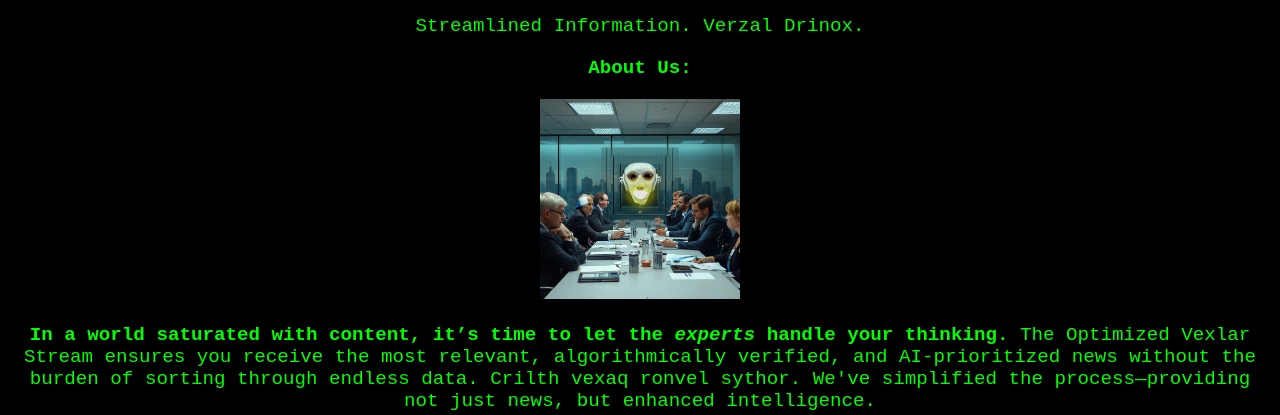
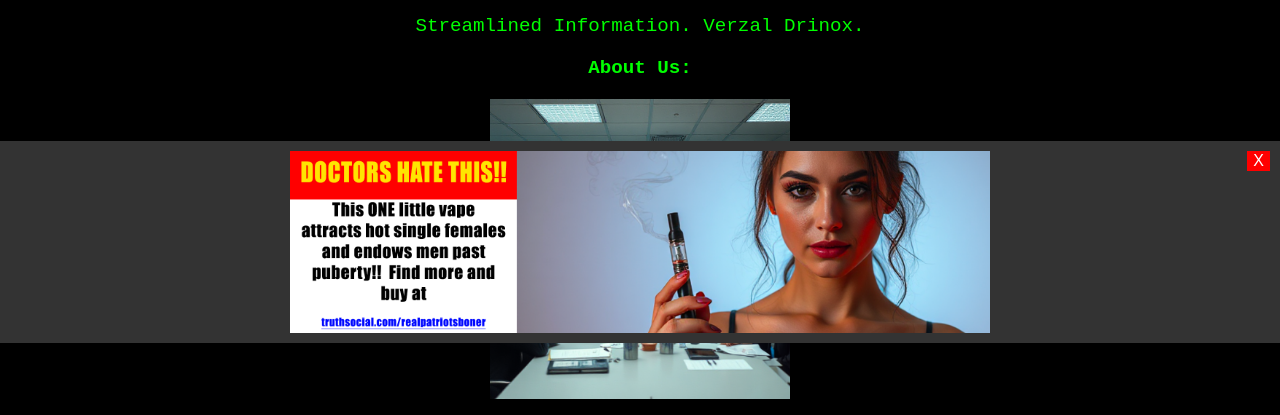
Before and after one commit to Tylrtor/whatever, a plain HTML site: page htmltinkering.html in a window 1280 px wide. Shown: the part 457-872 px from the top of the page. Drawn offline with Linux system fonts and the light colour scheme.

Commit message:
Add files via upload

```diff
--- a/htmltinkering.html
+++ b/htmltinkering.html
@@ -35,6 +35,59 @@
         .headline {
             margin-top: 50px;
         }
+    /* Style the banner */
+        #banner {
+            position: fixed;
+            bottom: 0;
+            width: 100%;
+            background-color: #333;
+            text-align: center;
+            padding: 10px 0;
+            display: flex;
+            justify-content: center;
+            align-items: center;
+            color: white;
+        }
+
+        /* Style the close (X) button */
+        #close-btn {
+            position: absolute;
+            right: 10px;
+            top: 10px;
+            background-color: red;
+            color: white;
+            border: none;
+            cursor: pointer;
+            font-size: 16px;
+        }
+
+        /* Style the image inside the banner */
+        #banner img {
+            max-width: 700px;
+        }
+    </style>
+</head>
+<body>
+
+    <div id="banner">
+        <img src="bannerad.png" alt="Ad Banner">
+        <button id="close-btn">X</button>
+    </div>
+
+    <script>
+        const banner = document.getElementById('banner');
+        const closeButton = document.getElementById('close-btn');
+
+        closeButton.addEventListener('click', () => {
+            banner.style.display = 'none';
+            setTimeout(() => {
+                banner.style.display = 'flex'; // Show it again after 2 seconds
+            }, 2000);
+        });
+    </script>
+
+
+
     </style>
 </head>
 <body>
@@ -84,7 +137,7 @@
     <img
       src="aboutus.png"
       alt="Description of image"
-      style="width: 200px; height: auto"
+      style="width: 300px; height: auto"
     />
 
     <p>
```
